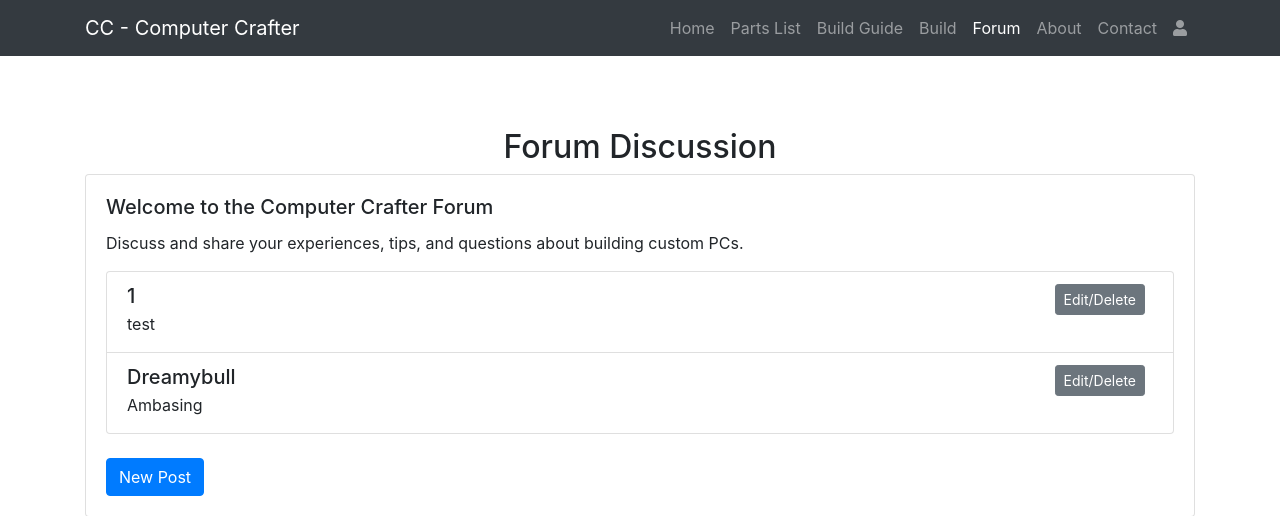
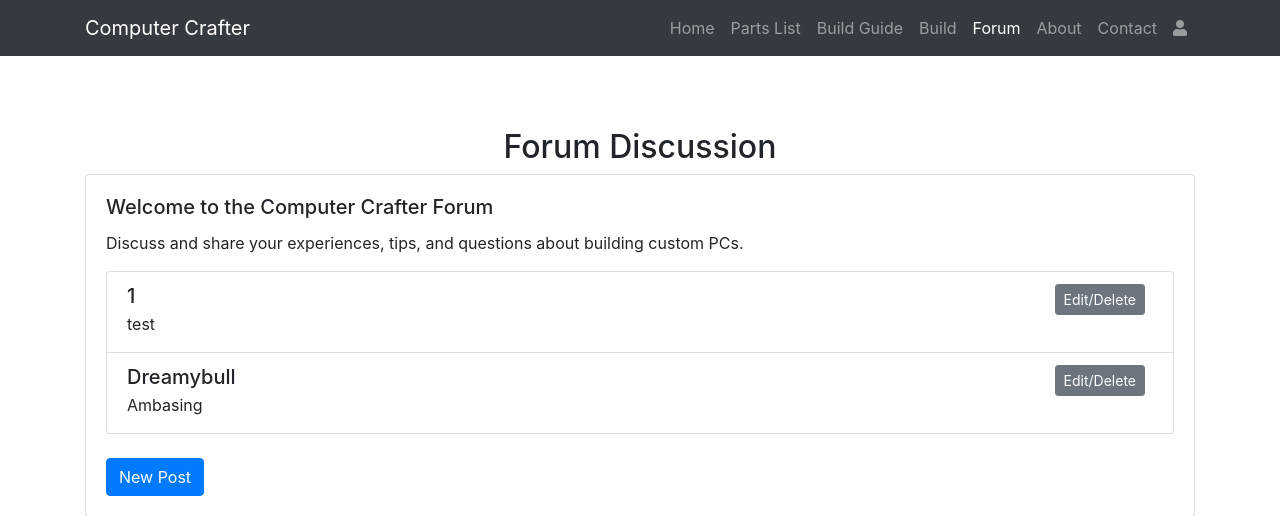
Before and after one commit to inotlusrabka/Project-Web, a PHP site: page /forum in a window 1280 px wide. Shown: the top 516 px of the page. Run offline with PHP 8.4, Linux system fonts and the light colour scheme; data comes from the database, SQL or seed files in the repository.

Commit message:
Update index.php

```diff
--- a/forum/index.php
+++ b/forum/index.php
@@ -33,7 +33,7 @@ $result = $conn->query($sql);
     <header>
         <nav class="navbar navbar-expand-lg navbar-dark bg-dark">
             <div class="container">
-                <a class="navbar-brand" href="index.html">CC - Computer Crafter</a>
+                <a class="navbar-brand" href="index.html">Computer Crafter</a>
                 <button class="navbar-toggler" type="button" data-toggle="collapse" data-target="#navbarNav" aria-controls="navbarNav" aria-expanded="false" aria-label="Toggle navigation">
                     <span class="navbar-toggler-icon"></span>
                 </button>
```
